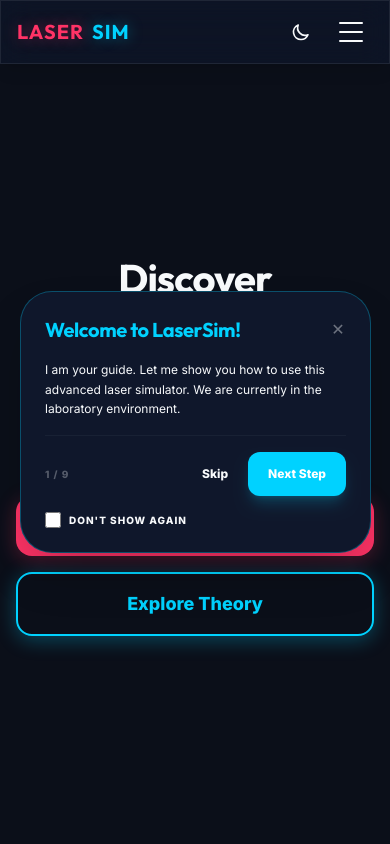
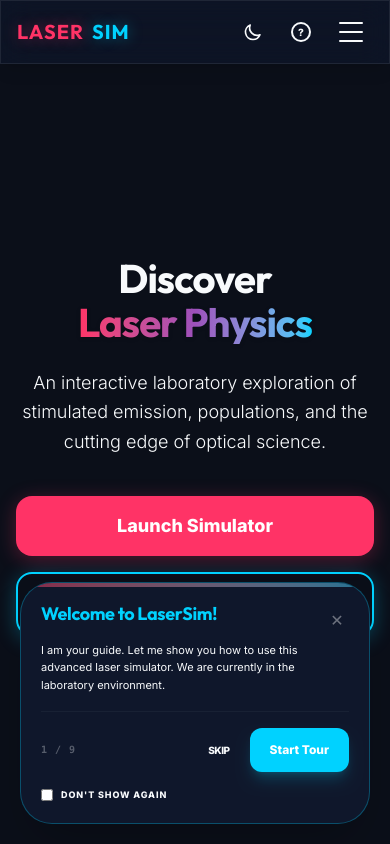
Before and after one commit to code2410soham/laser-simulator-v2, a website built with Vite: page index.html in a window 390 px wide. Shown: the top 844 px of the page. Built offline with nearby package versions, Linux system fonts and the light colour scheme.

Commit message:
fix(tour): improve mobile responsiveness and auto-start logic

```diff
--- a/index.html
+++ b/index.html
@@ -55,6 +55,9 @@
                 <path stroke-linecap="round" stroke-linejoin="round" stroke-width="2" d="M20.354 15.354A9 9 0 018.646 3.646 9.003 9.003 0 0012 21a9.003 9.003 0 008.354-5.646z"></path>
               </svg>
             </button>
+            <button id="start-tour-mobile-header-btn" class="p-1 rounded-xl hover:bg-white/10 focus:outline-none flex items-center justify-center w-10 h-10" title="Start Tour">
+              <span class="w-5 h-5 flex items-center justify-center rounded-full border-2 border-current font-bold text-[10px]">?</span>
+            </button>
             <button id="mobile-menu-btn" class="p-2.5 rounded-xl hover:bg-white/10 focus:outline-none relative" aria-label="Menu">
               <div id="hamburger-icon" class="w-6 h-5 flex flex-col justify-between transition-all duration-300">
                 <span class="w-full h-0.5 bg-current rounded-full transition-all"></span>
@@ -74,6 +77,10 @@
           <a href="#theory" class="text-3xl font-bold font-[Outfit] hover:text-brand-blue">Theory</a>
           <a href="#applications" class="text-3xl font-bold font-[Outfit] hover:text-brand-blue">Applications</a>
           <a href="#quiz" class="text-3xl font-bold font-[Outfit] hover:text-brand-red">Quiz</a>
+          <button id="start-tour-mobile-btn" class="text-3xl font-bold font-[Outfit] text-brand-blue flex items-center gap-4">
+             <span class="w-10 h-10 flex items-center justify-center rounded-full border-2 border-current font-bold text-xl">?</span>
+             Tutorial Guide
+          </button>
         </div>
       </div>
     </nav>
--- a/src/ui/tour.js
+++ b/src/ui/tour.js
@@ -1,8 +1,10 @@
 import { gsap } from 'gsap';
 
 export function initTour() {
-  const btn = document.getElementById('start-tour-btn');
-  if (!btn) return;
+  const desktopBtn = document.getElementById('start-tour-btn');
+  const mobileBtn = document.getElementById('start-tour-mobile-btn');
+
+  if (!desktopBtn && !mobileBtn) return;
 
   const steps = [
     {
@@ -53,6 +55,7 @@ export function initTour() {
   ];
 
   let currentStep = -1;
+  let isTourActive = false;
 
   const tourOverlay = document.createElement('div');
   tourOverlay.id = 'tour-overlay';
@@ -65,26 +68,27 @@ export function initTour() {
           <rect id="spotlight-hole" x="0" y="0" width="0" height="0" rx="16" fill="black" />
         </mask>
       </defs>
-      <rect width="100%" height="100%" fill="rgba(0,0,0,0.75)" mask="url(#spotlight-mask)" />
+      <rect width="100%" height="100%" fill="rgba(0,0,0,0.85)" mask="url(#spotlight-mask)" />
     </svg>
-    <div id="tour-card" class="fixed bg-white dark:bg-slate-900 p-6 sm:p-8 rounded-[2rem] shadow-2xl max-w-[90vw] sm:max-w-sm z-[9999] pointer-events-auto border border-brand-blue/30 transform-gpu">
+    <div id="tour-card" class="fixed bg-white dark:bg-slate-900 p-5 sm:p-8 rounded-[2rem] shadow-2xl w-[calc(100vw-40px)] sm:max-w-sm z-[9999] pointer-events-auto border border-brand-blue/30 transform-gpu overflow-hidden">
+      <div class="absolute top-0 left-0 w-full h-1 bg-gradient-to-r from-brand-red to-brand-blue opacity-50"></div>
       <button id="tour-close" class="absolute top-4 right-4 w-8 h-8 flex items-center justify-center rounded-full hover:bg-black/5 dark:hover:bg-white/5 opacity-40 hover:opacity-100 transition-all">✕</button>
       <div class="space-y-4">
-        <h4 id="tour-title" class="text-xl sm:text-2xl font-bold font-[Outfit] text-brand-blue pr-8"></h4>
-        <p id="tour-content" class="text-muted text-xs sm:text-sm leading-relaxed"></p>
+        <h4 id="tour-title" class="text-lg sm:text-2xl font-bold font-[Outfit] text-brand-blue pr-8 leading-tight"></h4>
+        <p id="tour-content" class="text-muted text-[11px] sm:text-sm leading-relaxed"></p>
 
         <div class="flex flex-col gap-4 pt-4 border-t border-gray-500/10">
           <div class="flex justify-between items-center">
-            <span id="tour-progress" class="text-[10px] font-black uppercase opacity-30 tracking-widest"></span>
+            <span id="tour-progress" class="text-[10px] font-black uppercase opacity-30 tracking-widest font-mono"></span>
             <div class="flex gap-2">
-              <button id="tour-skip" class="px-3 sm:px-4 py-2 rounded-xl text-xs font-bold text-muted hover:text-current transition-all">Skip</button>
+              <button id="tour-skip" class="px-3 sm:px-4 py-2 rounded-xl text-[10px] font-bold text-muted hover:text-current transition-all uppercase tracking-tighter">Skip</button>
               <button id="tour-next" class="px-5 sm:px-6 py-2 bg-brand-red dark:bg-brand-blue text-white rounded-xl text-xs font-bold shadow-lg shadow-brand-red/20 dark:shadow-brand-blue/20 hover:scale-105 active:scale-95 transition-all">Next Step</button>
             </div>
           </div>
 
           <label class="flex items-center gap-2 cursor-pointer group">
-            <input type="checkbox" id="tour-dont-show" class="w-4 h-4 rounded border-gray-300 text-brand-red dark:text-brand-blue focus:ring-brand-red dark:focus:ring-brand-blue">
-            <span class="text-[10px] font-bold text-muted uppercase tracking-widest">Don't show again</span>
+            <input type="checkbox" id="tour-dont-show" class="w-3 h-3 rounded border-gray-300 text-brand-red dark:text-brand-blue focus:ring-brand-red dark:focus:ring-brand-blue">
+            <span class="text-[9px] font-bold text-muted uppercase tracking-widest group-hover:opacity-100 transition-opacity">Don't show again</span>
           </label>
         </div>
       </div>
@@ -108,31 +112,35 @@ export function initTour() {
       return;
     }
     currentStep = index;
+    isTourActive = true;
     const step = steps[index];
     const el = document.querySelector(step.element);
 
-    if (!el) {
+    if (!el || (window.getComputedStyle(el).display === 'none')) {
        showStep(index + 1);
        return;
     }
 
-    el.scrollIntoView({ behavior: 'auto', block: 'center' });
+    el.scrollIntoView({ behavior: 'smooth', block: 'center' });
 
     // Update contents
     title.textContent = step.title;
     content.textContent = step.content;
     progress.textContent = `${index + 1} / ${steps.length}`;
-    nextBtn.textContent = index === steps.length - 1 ? 'Finish' : 'Next Step';
+    nextBtn.textContent = index === steps.length - 1 ? 'Finish' : (index === 0 ? 'Start Tour' : 'Next Step');
 
-    // Settle loop: Recalculate multiple times to catch the final resting position
+    // Settle loop: Focus on positioning
     let settleFrames = 0;
     const settle = () => {
+      if (!isTourActive || currentStep !== index) return;
+
       const rect = el.getBoundingClientRect();
       const cardRect = card.getBoundingClientRect();
+      const isMobile = window.innerWidth < 640;
 
-      const padding = 8;
+      const padding = 12; // Increased padding for better visual breath
 
-      // Update SVG mask with mathematical precision
+      // Update SVG mask
       gsap.to(spotlightHole, {
         attr: {
           x: rect.left - padding,
@@ -140,19 +148,36 @@ export function initTour() {
           width: rect.width + (padding * 2),
           height: rect.height + (padding * 2)
         },
-        duration: settleFrames === 0 ? 0.4 : 0.05,
-        overwrite: true
+        duration: settleFrames === 0 ? 0.6 : 0.1,
+        overwrite: true,
+        ease: 'power2.out'
       });
 
-      // INTELLIGENT POSITIONING: Find the best place that doesn't shadow the spotlight
+      let cardTop, cardLeft;
+      const offset = isMobile ? 30 : 60;
+
+      if (isMobile) {
+        // MOBILE CENTERED POSITIONING
+        cardLeft = Math.max(20, (window.innerWidth - cardRect.width) / 2);
+
+        // Decide if card should be above or below the element
+        const spaceBelow = window.innerHeight - rect.bottom;
+        const spaceAbove = rect.top;
+
+        if (spaceBelow > cardRect.height + offset + 20) {
+          cardTop = rect.bottom + offset;
+        } else if (spaceAbove > cardRect.height + offset + 20) {
+          cardTop = rect.top - cardRect.height - offset;
+        } else {
+          // Fallback to bottom of screen if no space
+          cardTop = window.innerHeight - cardRect.height - 20;
+        }
+      } else {
+        // DESKTOP INTELLIGENT POSITIONING
         const spaceBelow = window.innerHeight - rect.bottom;
         const spaceAbove = rect.top;
         const spaceRight = window.innerWidth - rect.right;
 
-      let cardTop, cardLeft;
-      const offset = 60; // Safe distance from spotlight
-
-      // Prioritize Bottom, then Top, then Right, then Left
         if (spaceBelow > cardRect.height + offset + 20) {
           cardTop = rect.bottom + offset;
           cardLeft = rect.left + (rect.width / 2) - (cardRect.width / 2);
@@ -166,32 +191,32 @@ export function initTour() {
           cardTop = rect.top + (rect.height / 2) - (cardRect.height / 2);
           cardLeft = rect.left - cardRect.width - offset;
         }
+      }
 
-      // Bound checks to keep card within viewport
-      cardTop = Math.max(20, Math.min(cardTop, window.innerHeight - cardRect.height - 20));
+      // Bound checks
+      cardTop = Math.max(80, Math.min(cardTop, window.innerHeight - cardRect.height - 20));
       cardLeft = Math.max(20, Math.min(cardLeft, window.innerWidth - cardRect.width - 20));
 
       gsap.to(card, {
         top: cardTop,
         left: cardLeft,
-        duration: settleFrames === 0 ? 0.4 : 0.05,
+        duration: settleFrames === 0 ? 0.6 : 0.1,
         overwrite: true,
         ease: 'power2.out'
       });
 
-      if (settleFrames < 24) {
+      if (settleFrames < 60) { // Settle longer to follow smooth scroll
         settleFrames++;
         requestAnimationFrame(settle);
       }
     };
 
-    // Start settling
     settle();
-
-    gsap.to(tourOverlay, { opacity: 1, pointerEvents: 'auto', duration: 0.3 });
+    gsap.to(tourOverlay, { opacity: 1, pointerEvents: 'auto', duration: 0.4 });
   }
 
   function endTour() {
+    isTourActive = false;
     if (dontShowCheck.checked) {
       localStorage.setItem('tour-opt-out', 'true');
     }
@@ -199,23 +224,55 @@ export function initTour() {
     gsap.to(tourOverlay, {
       opacity: 0,
       pointerEvents: 'none',
-      duration: 0.3
+      duration: 0.4,
+      onComplete: () => {
+        // Reset spotlight to avoid flashing on next start
+        gsap.set(spotlightHole, { attr: { width: 0, height: 0 } });
+      }
     });
     localStorage.setItem('tour-completed', 'true');
   }
 
-  btn.addEventListener('click', () => {
+  const startAction = () => {
+    // Close mobile menu if it exists and is open
+    const mobileMenu = document.getElementById('mobile-menu');
+    if (mobileMenu && mobileMenu.classList.contains('mobile-menu-active')) {
+       const menuBtn = document.getElementById('mobile-menu-btn');
+       if (menuBtn) menuBtn.click();
+    }
     localStorage.removeItem('tour-opt-out');
     showStep(0);
-  });
+  };
+
+  if (desktopBtn) desktopBtn.addEventListener('click', startAction);
+  if (mobileBtn) mobileBtn.addEventListener('click', startAction);
+  const mobileHeaderBtn = document.getElementById('start-tour-mobile-header-btn');
+  if (mobileHeaderBtn) mobileHeaderBtn.addEventListener('click', startAction);
+
   nextBtn.addEventListener('click', (e) => { e.stopPropagation(); showStep(currentStep + 1); });
   skipBtn.addEventListener('click', (e) => { e.stopPropagation(); endTour(); });
   closeBtn.addEventListener('click', (e) => { e.stopPropagation(); endTour(); });
 
+  // Handle Resize
+  window.addEventListener('resize', () => {
+    if (isTourActive) showStep(currentStep);
+  });
+
   // Auto start logic
   const hasOptedOut = localStorage.getItem('tour-opt-out') === 'true';
-  if (!hasOptedOut) {
-    localStorage.removeItem('tour-completed');
-    setTimeout(() => showStep(0), 1000);
+  const hasCompleted = localStorage.getItem('tour-completed') === 'true';
+
+  if (!hasOptedOut && !hasCompleted) {
+    const startAuto = () => {
+       setTimeout(() => {
+         if (!isTourActive) showStep(0);
+       }, 2000);
+    };
+
+    if (document.readyState === 'complete') {
+      startAuto();
+    } else {
+      window.addEventListener('load', startAuto);
     }
   }
+}
```
Lines whose indentation alone changed are shown as unchanged.
